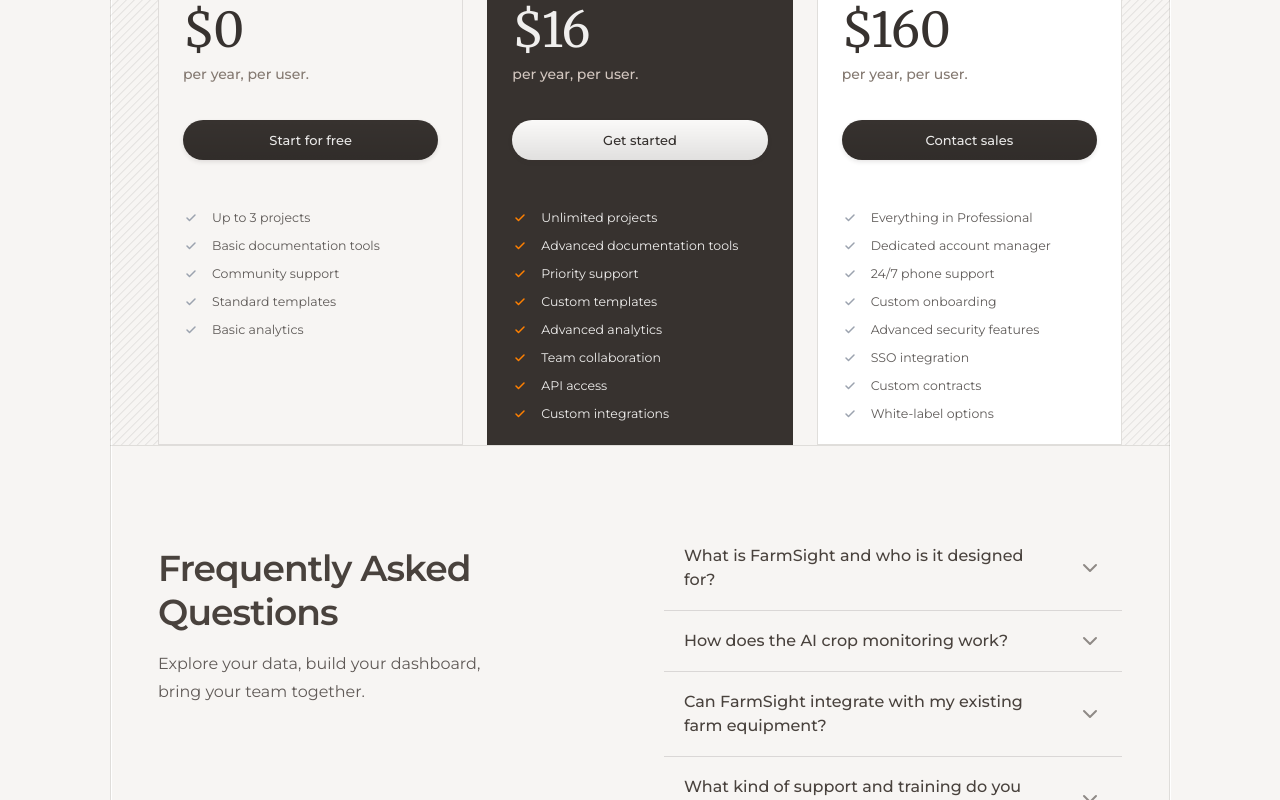
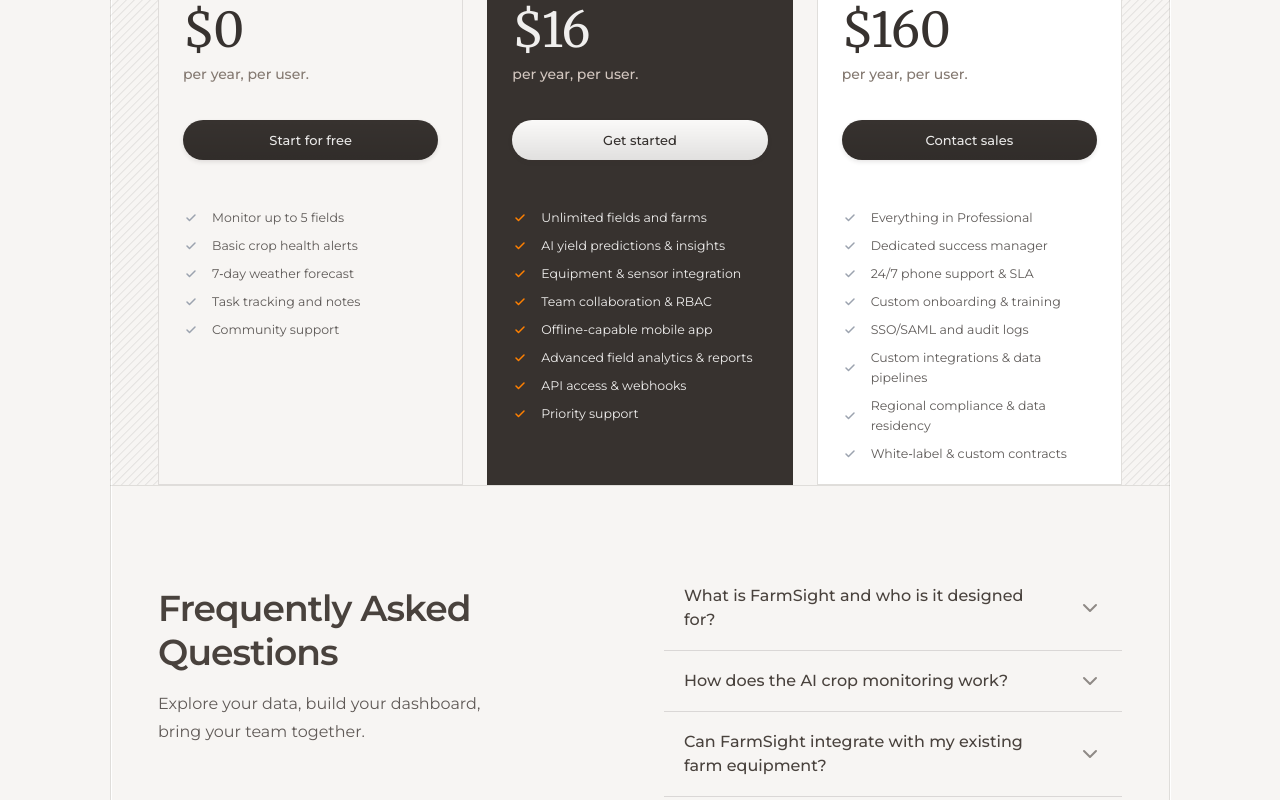
Before and after one commit to ashish921998/Vinesight, a Next.js app: page / in a window 1280 px wide. Shown: the part 5348-6148 px from the top of the page. Built offline with nearby package versions, Linux system fonts and the light colour scheme; no server answers.

Commit message:
feat(pricing): add India-specific pricing (₹500 Pro, ₹0 Starter, ₹1000 Enterprise) and agri-focused features; detect India via locale/timezone; format currency; ignore generated public JS in lint

```diff
--- a/src/components/pricing-section.tsx
+++ b/src/components/pricing-section.tsx
@@ -1,23 +1,55 @@
 'use client'
 
-import { useState } from 'react'
+import { useEffect, useState } from 'react'
 
 export default function PricingSection() {
   const [billingPeriod, setBillingPeriod] = useState<'monthly' | 'annually'>('annually')
+  const [isIndia, setIsIndia] = useState(false)
+
+  useEffect(() => {
+    try {
+      const tz = Intl.DateTimeFormat().resolvedOptions().timeZone
+      const langMatch = Array.isArray(navigator.languages)
+        ? navigator.languages.some((l) => l?.toLowerCase().includes('-in'))
+        : (navigator.language || '').toLowerCase().includes('-in')
+      const tzMatch = tz === 'Asia/Kolkata'
+      if (langMatch || tzMatch) setIsIndia(true)
+    } catch {
+      // no-op: default remains false
+    }
+  }, [])
+
+  // Compute pricing dynamically based on region
+  const basePricing = isIndia
+    ? {
+        starter: { monthly: 0 },
+        professional: { monthly: 500 },
+        enterprise: { monthly: 1000 },
+      }
+    : {
+        starter: { monthly: 0 },
+        professional: { monthly: 20 },
+        enterprise: { monthly: 200 },
+      }
 
   const pricing = {
     starter: {
-      monthly: 0,
-      annually: 0,
+      monthly: basePricing.starter.monthly,
+      annually: Math.round(basePricing.starter.monthly * 0.8),
     },
     professional: {
-      monthly: 20,
-      annually: 16, // 20% discount for annual
+      monthly: basePricing.professional.monthly,
+      annually: Math.round(basePricing.professional.monthly * 0.8), // 20% discount for annual
     },
     enterprise: {
-      monthly: 200,
-      annually: 160, // 20% discount for annual
+      monthly: basePricing.enterprise.monthly,
+      annually: Math.round(basePricing.enterprise.monthly * 0.8), // 20% discount for annual
     },
+  }
+
+  const formatPrice = (value: number) => {
+    if (isIndia) return `${value} ₹`
+    return `$${value}`
   }
 
   return (
@@ -153,7 +185,7 @@
                         }}
                         aria-hidden={billingPeriod !== 'annually'}
                       >
-                        ${pricing.starter.annually}
+                        {formatPrice(pricing.starter.annually)}
                       </span>
                       <span
                         className="absolute inset-0 flex items-center transition-all duration-500"
@@ -164,7 +196,7 @@
                         }}
                         aria-hidden={billingPeriod !== 'monthly'}
                       >
-                        ${pricing.starter.monthly}
+                        {formatPrice(pricing.starter.monthly)}
                       </span>
                     </div>
                     <div className="text-[#847971] text-sm font-medium font-sans">
@@ -183,11 +215,11 @@
 
               <div className="self-stretch flex flex-col justify-start items-start gap-2">
                 {[
-                  'Up to 3 projects',
-                  'Basic documentation tools',
+                  'Monitor up to 5 fields',
+                  'Basic crop health alerts',
+                  '7‑day weather forecast',
+                  'Task tracking and notes',
                   'Community support',
-                  'Standard templates',
-                  'Basic analytics',
                 ].map((feature, index) => (
                   <div
                     key={index}
@@ -244,7 +276,7 @@
                         }}
                         aria-hidden={billingPeriod !== 'annually'}
                       >
-                        ${pricing.professional.annually}
+                        {formatPrice(pricing.professional.annually)}
                       </span>
                       <span
                         className="absolute inset-0 flex items-center transition-all duration-500"
@@ -255,7 +287,7 @@
                         }}
                         aria-hidden={billingPeriod !== 'monthly'}
                       >
-                        ${pricing.professional.monthly}
+                        {formatPrice(pricing.professional.monthly)}
                       </span>
                     </div>
                     <div className="text-[#D2C6BF] text-sm font-medium font-sans">
@@ -275,14 +307,14 @@
 
               <div className="self-stretch flex flex-col justify-start items-start gap-2">
                 {[
-                  'Unlimited projects',
-                  'Advanced documentation tools',
+                  'Unlimited fields and farms',
+                  'AI yield predictions & insights',
+                  'Equipment & sensor integration',
+                  'Team collaboration & RBAC',
+                  'Offline-capable mobile app',
+                  'Advanced field analytics & reports',
+                  'API access & webhooks',
                   'Priority support',
-                  'Custom templates',
-                  'Advanced analytics',
-                  'Team collaboration',
-                  'API access',
-                  'Custom integrations',
                 ].map((feature, index) => (
                   <div
                     key={index}
@@ -339,7 +371,7 @@
                         }}
                         aria-hidden={billingPeriod !== 'annually'}
                       >
-                        ${pricing.enterprise.annually}
+                        {formatPrice(pricing.enterprise.annually)}
                       </span>
                       <span
                         className="absolute inset-0 flex items-center transition-all duration-500"
@@ -350,7 +382,7 @@
                         }}
                         aria-hidden={billingPeriod !== 'monthly'}
                       >
-                        ${pricing.enterprise.monthly}
+                        {formatPrice(pricing.enterprise.monthly)}
                       </span>
                     </div>
                     <div className="text-[#847971] text-sm font-medium font-sans">
@@ -370,13 +402,13 @@
               <div className="self-stretch flex flex-col justify-start items-start gap-2">
                 {[
                   'Everything in Professional',
-                  'Dedicated account manager',
-                  '24/7 phone support',
-                  'Custom onboarding',
-                  'Advanced security features',
-                  'SSO integration',
-                  'Custom contracts',
-                  'White-label options',
+                  'Dedicated success manager',
+                  '24/7 phone support & SLA',
+                  'Custom onboarding & training',
+                  'SSO/SAML and audit logs',
+                  'Custom integrations & data pipelines',
+                  'Regional compliance & data residency',
+                  'White‑label & custom contracts',
                 ].map((feature, index) => (
                   <div
                     key={index}
```
Also changed, not shown: 1 other file (tests, documents, lock files or other folders).
